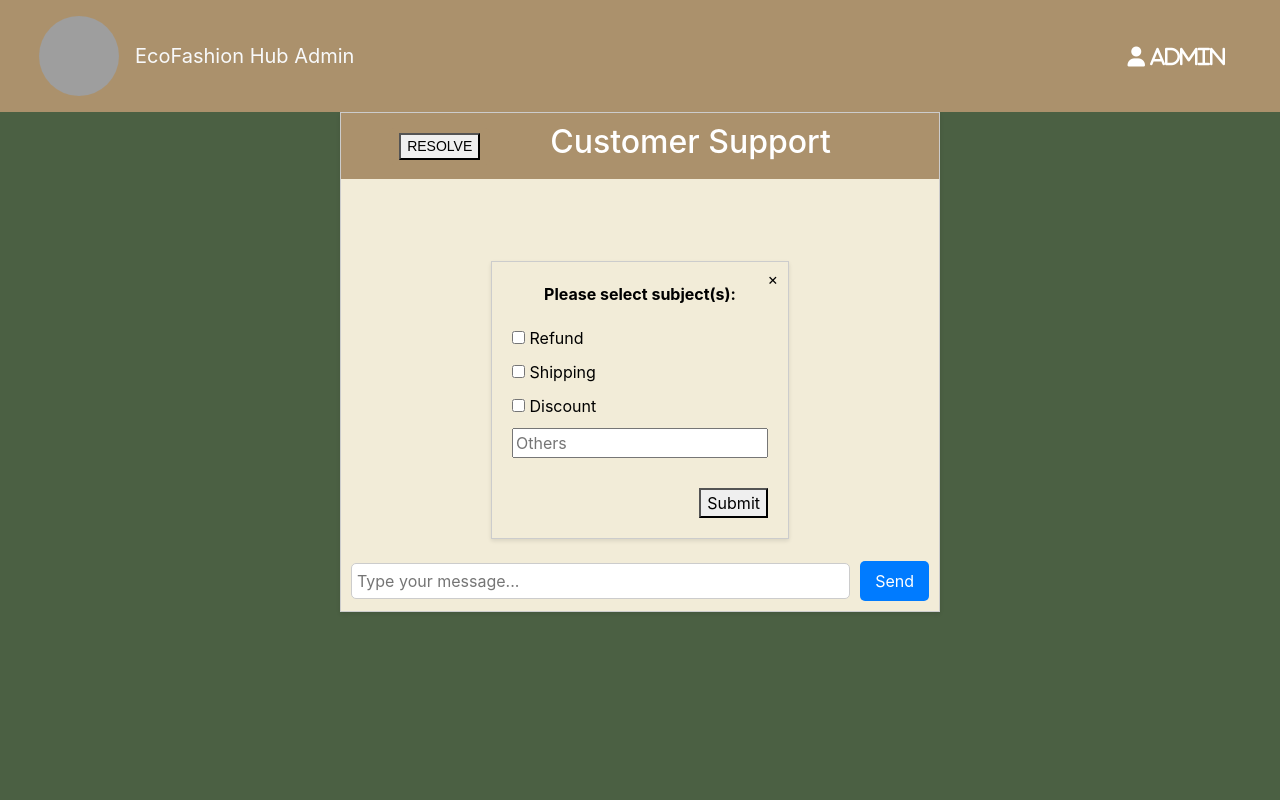
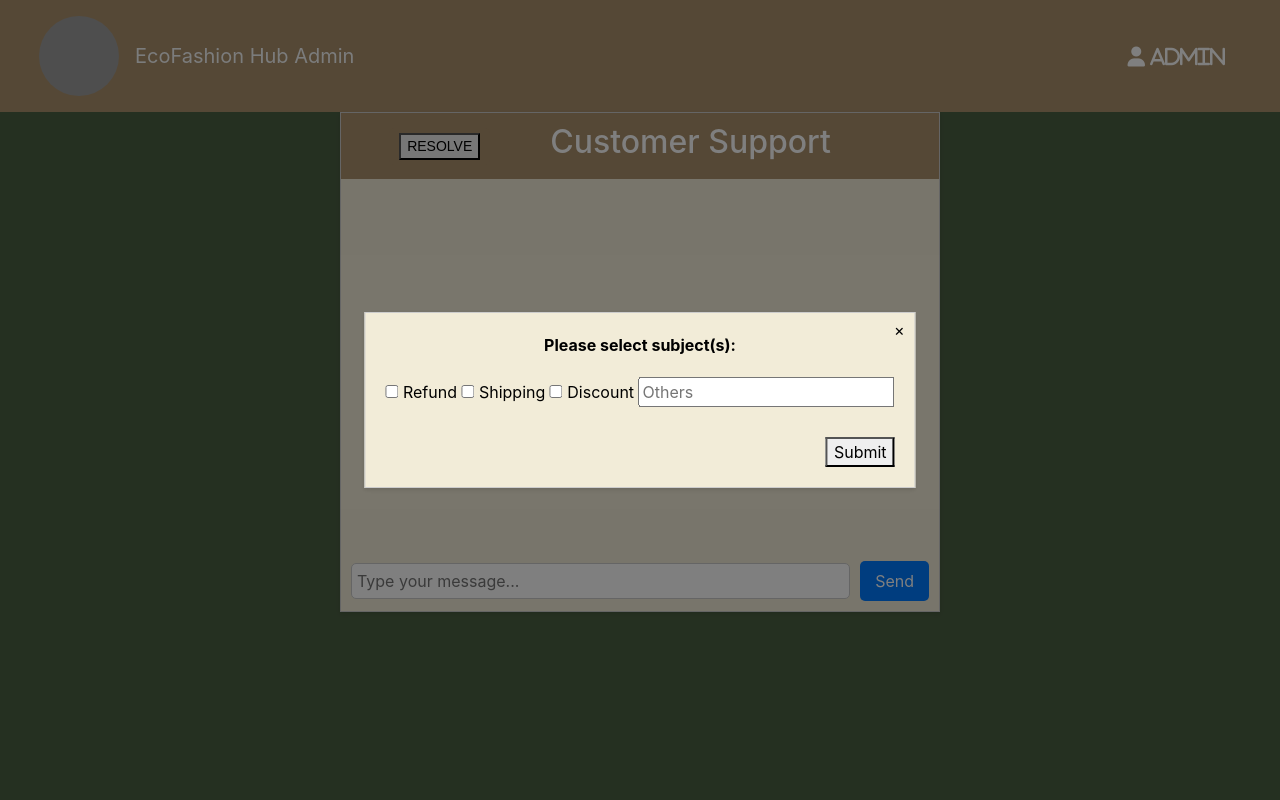
Before and after one commit to Confunius/EcoFashion-Hub, a Flask app: page /CustomerService in a window 1280 px wide. Run offline with Flask 3, Linux system fonts and the light colour scheme; some libraries are stand-ins or nearby versions; grey boxes are pictures that could not be loaded.

Commit message:
Update CustomerService.html

```diff
--- a/templates/Customer/custservice/CustomerService.html
+++ b/templates/Customer/custservice/CustomerService.html
@@ -58,10 +58,13 @@
         flex-direction: column;
         width: 600px;
         height: 500px;
+        position: relative;
+        top: 15%;
         border: 1px solid #ccc;
         background-color: #f2ecd8;
         box-shadow: 0 2px 4px rgba(0, 0, 0, 0.1);
         margin: 0 auto; /* Add this line to center the chatbox */
+        z-index: 997;
     }
 
     .chat-header {
@@ -134,6 +137,15 @@
         color: #ffffff;
         text-align: right;
     }
+    .popup-overlay {
+        position: fixed;
+        top: 0;
+        left: 0;
+        width: 100%;
+        height: 100%;
+        background-color: rgba(0, 0, 0, 0.5); /* Semi-transparent black overlay */
+        z-index: 998; /* Adjust the z-index to layer the overlay below the popup container */
+        }
 
     </style>
     {% extends "base.html" %} {% block title %}Ecofashion Hub - Customer Service{% endblock %} {% block content %}
@@ -141,12 +153,15 @@
 
 </head>
 <body>
+ <div class = 'popup-overlay' id="popupOverlay">
     <!-- Popup container -->
     <div class="popup-container" id="popupContainer">
+
         <span class="popup-close" onclick="closePopup()">&times;</span>
         <div class="popup-message">Please select subject(s):</div>
         <div class="popup-options">
             <!-- Replace the options below with your desired subject options -->
+            <form method = "POST" action="">
                 <label class="popup-option">
                     <input type="checkbox" name="subject" value="Refund">
                     Refund
@@ -162,9 +177,11 @@
                 <label class="popup-option-other">
                     <input type="text" name="other" placeholder="Others">
                 </label>
+            </form>
         </div>
         <div class="popup-submit">
             <button onclick="submitSelection()">Submit</button>
+        </div>
     </div>
     </div>
 
@@ -176,7 +193,7 @@
             <h2>Customer Support</h2>
         </div>
         <div class="chat-history" id="chatHistory">
-            <!-- Display chat history here -->
+
         </div>
         <div class="chat-input">
             <input type="text" id="messageInput" placeholder="Type your message...">
@@ -185,11 +202,24 @@
     </div>
 
   <script>
+        let finalSubject;
+        let dateInitiated;
+        let status;
+        let record = {
+        chat: []
+    };
+        let automatedResponseSent = "False";
+
+
     // Show the popup when the page loads
         document.addEventListener("DOMContentLoaded", function() {
             var popupContainer = document.getElementById("popupContainer");
             popupContainer.style.display = "block";
 
+        });
+    window.addEventListener('beforeunload', function(event) {
+        const chatHistory = document.getElementById("chatHistory").innerHTML;
+        saveServiceRecord(finalSubject, dateInitiated, chatHistory, status, automatedResponseSent)
     });
 
         // Function to handle the submit button click
@@ -200,6 +230,7 @@
             var selectedSubjects = Array.from(selectedOptions).map(option => option.value);
             console.log("Selected subjects:", selectedSubjects);
             var popupContainer = document.getElementById("popupContainer");
+            var popupOverlay = document.getElementById("popupOverlay");
             if (selectedSubjects.length === 0 && otherValue.length === 0) {
                 // Display an alert to notify the user to select at least one subject
                 alert("Please select at least one subject.");
@@ -216,7 +247,11 @@
 
             } else {
                 popupContainer.style.display = "none";
-
+                // Example: If subject is empty and otherValue is not empty, use otherValue as the subject
+                finalSubject = selectedSubjects.length === 0 ? (otherValue.trim() !== "" ? otherValue.trim() : "Default Subject") : selectedSubjects[0];
+                dateInitiated = new Date().toLocaleDateString();
+                status = "Ongoing";
+                popupOverlay.style.display = "none";
             }
         }
 
@@ -227,8 +262,6 @@
             // Replace "homepage.html" with the desired URL
             window.location.href = "http://127.0.0.1:5000/";
         }
-    // Keep track of whether the automated response has been sent
-    let automatedResponseSent = false;
 
     // Function to add a new message to the chat history
     function addMessageToChatHistory(sender, message) {
@@ -240,39 +273,67 @@
 
         // Scroll to the bottom of the chat history to show the latest message
         chatHistory.scrollTop = chatHistory.scrollHeight;
+        record.chat.push({
+            sender: sender,
+            content: message
+        });
     }
 
     function resolveChat() {
         // Show a confirmation popup
         const isConfirmed = window.confirm("Are you sure you want to resolve the chat?");
-
-    if (isConfirmed) {
+        if (isConfirmed){
             const messageInput = document.getElementById("messageInput");
             messageInput.disabled = true;
             alert("Chat resolved successfully!");
+            status = "Resolved"
         } else {
             // If the user cancels, do nothing
         }
     }
 
-
+    function saveServiceRecord(subject, dateInitiated, chatHistory, status, auto) {
+        const xhr = new XMLHttpRequest();
+        xhr.open("POST", "/save_service_record", true);
+        xhr.setRequestHeader("Content-Type", "application/json");
+        xhr.onreadystatechange = function() {
+            if (xhr.readyState === 4 && xhr.status === 200) {
+                // Record saved successfully
+                alert("Record saved!");
+            } else if (xhr.readyState === 4 && xhr.status !== 200) {
+                // Error saving record
+                alert("Did not save record.");
+            }
+        };
+        // Create a new array to store the chat history in the desired format
+        console.log("record.chat:", JSON.stringify(record.chat, null, 2));
+        const data = JSON.stringify({
+            subject: subject,
+            dateInitiated: dateInitiated,
+            chatHistory: JSON.stringify(record.chat, null, 2),
+            status: status,
+            auto: auto
+        });
+        xhr.send(data);
+    }
 
     // Function to send a new message
 function sendMessage() {
     const messageInput = document.getElementById("messageInput");
     const message = messageInput.value.trim();
-
+    addMessageToChatHistory("Customer", message);
+    messageInput.value = "";
+    const dateInitiated = new Date().toLocaleDateString();
     if (message !== "") {
-            if (!automatedResponseSent) {
+        if (automatedResponseSent === "False") {
             // Send the automated response only for the first message
             addMessageToChatHistory("bot", "Thank you for your message! Our customer support team will get back to you shortly.");
-                automatedResponseSent = true;
+            automatedResponseSent = "True";
         }
 
         // In this example, we assume the customer's name is "Customer"
         // You can replace "Customer" with the actual customer's name
-            addMessageToChatHistory("Customer", message);
-            messageInput.value = "";
+
     }
 }
 
```
Lines whose indentation alone changed are shown as unchanged.
